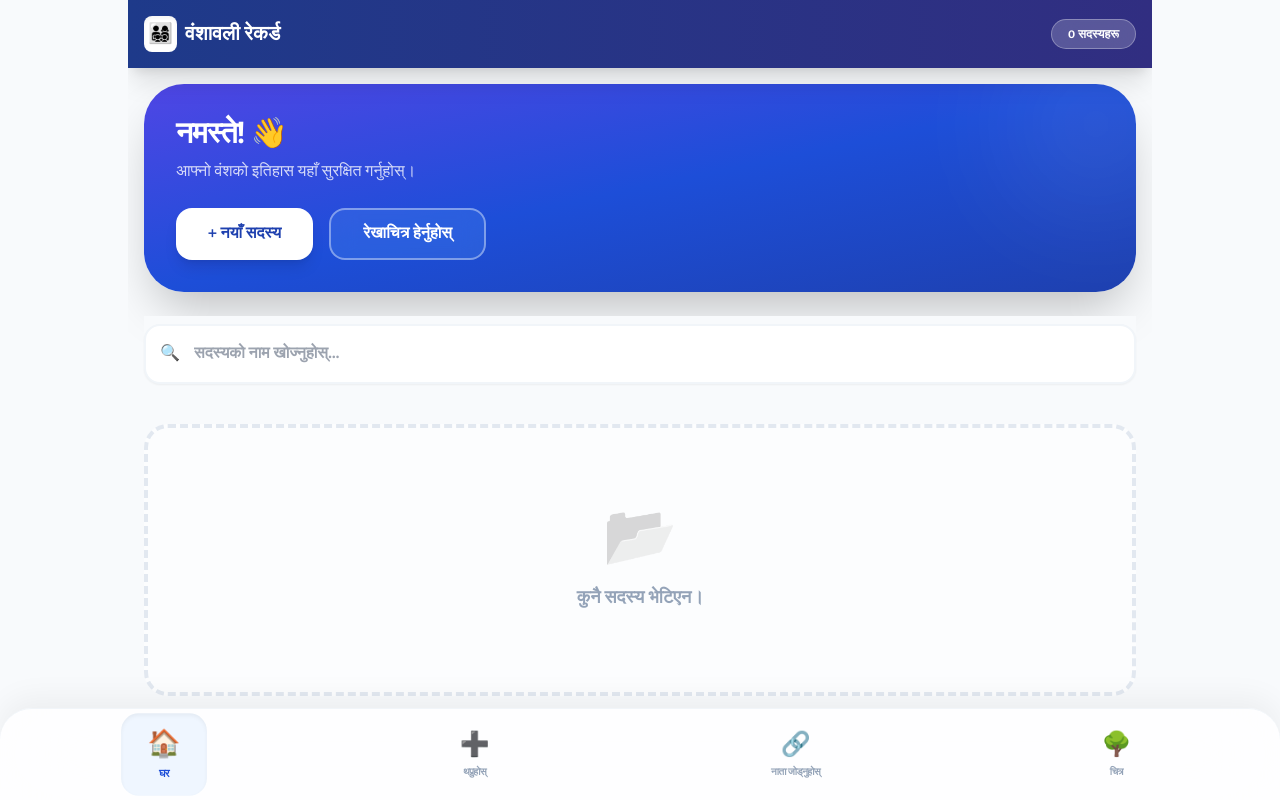
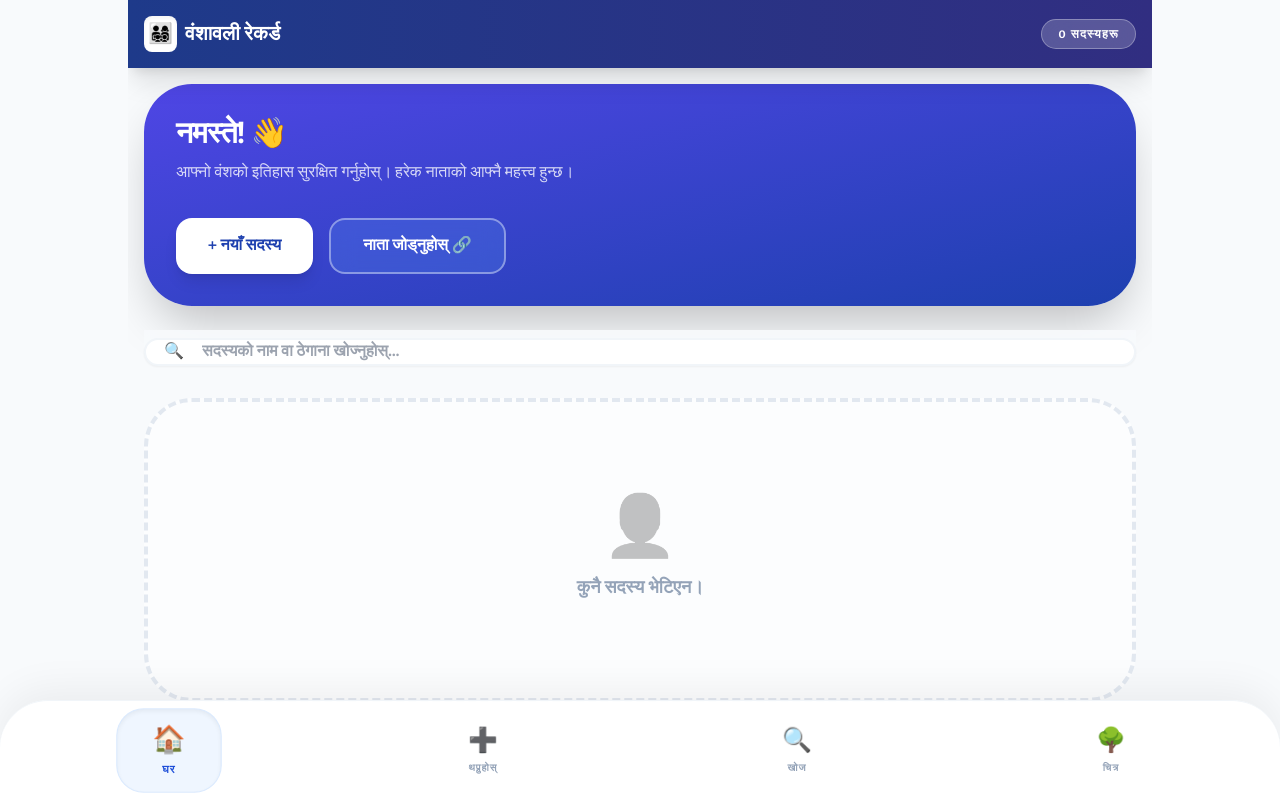
Before and after one commit to shuvasrj-cyber/lineage-1, a React (Vite) app: page / in a window 1280 px wide. Built offline with nearby package versions, Linux system fonts and the light colour scheme.

Commit message:
Update App.tsx

```diff
--- a/App.tsx
+++ b/App.tsx
@@ -1,9 +1,12 @@
+
 import React, { useState, useEffect } from 'react';
 import { Member, Relation, RelationType, AppView } from './types';
 import { db } from './db';
 import MemberForm from './components/MemberForm';
 import RelationLinker from './components/RelationLinker';
+import RelationEditor from './components/RelationEditor';
 import FamilyTree from './components/FamilyTree';
+import RelationshipFinder from './components/RelationshipFinder';
 
 const App: React.FC = () => {
   const [view, setView] = useState<AppView>('home');
@@ -11,6 +14,7 @@ const App: React.FC = () => {
   const [relations, setRelations] = useState<Relation[]>([]);
   const [loading, setLoading] = useState(true);
   const [editingMember, setEditingMember] = useState<Member | null>(null);
+  const [editingRelation, setEditingRelation] = useState<Relation | null>(null);
   const [searchQuery, setSearchQuery] = useState('');
 
   useEffect(() => {
@@ -65,6 +69,50 @@ const App: React.FC = () => {
     }
   };
 
+  const handleUpdateRelation = async (relationId: string, newType: RelationType) => {
+    try {
+      const rel = relations.find(r => r.id === relationId);
+      if (!rel) return;
+      const updatedRel = { ...rel, type: newType };
+      await db.addRelation(updatedRel);
+      setRelations(relations.map(r => r.id === relationId ? updatedRel : r));
+      setEditingRelation(null);
+    } catch (e) {
+      alert("नाता अद्यावधिक गर्न सकिएन।");
+    }
+  };
+
+  const handleDeleteRelation = async (relationId: string) => {
+    try {
+      const request = indexedDB.open('FamilyLineageDB', 1);
+      request.onsuccess = (e) => {
+        const idb = (e.target as any).result;
+        const tx = idb.transaction('relations', 'readwrite');
+        tx.objectStore('relations').delete(relationId);
+        setRelations(relations.filter(r => r.id !== relationId));
+        setEditingRelation(null);
+      };
+    } catch (e) {
+      alert("नाता मेटाउन सकिएन।");
+    }
+  };
+
+  const handleDeleteMember = async (memberId: string) => {
+    const member = members.find(m => m.id === memberId);
+    if (!member) return;
+
+    if (window.confirm(`के तपाईं निश्चित हुनुहुन्छ? यो सदस्यसँग सम्बन्धित सबै नाताहरू पनि मेटिनेछन्।`)) {
+      try {
+        await db.deleteMember(memberId);
+        setMembers(members.filter(m => m.id !== memberId));
+        setRelations(relations.filter(r => r.fromId !== memberId && r.toId !== memberId));
+        setView('home');
+      } catch (e) {
+        alert("सदस्य हटाउन सकिएन।");
+      }
+    }
+  };
+
   const handleLinkMembers = async (fromId: string, toId: string, type: RelationType) => {
     try {
       const newRel: Relation = {
@@ -81,9 +129,8 @@ const App: React.FC = () => {
     }
   };
 
-  const startEditing = (member: Member) => {
-    setEditingMember(member);
-    setView('edit_member');
+  const startEditingRelation = (rel: Relation) => {
+    setEditingRelation(rel);
   };
 
   const filteredMembers = members.filter((m: Member) =>
@@ -96,7 +143,7 @@ const App: React.FC = () => {
       <div className="flex items-center justify-center h-screen bg-blue-50">
         <div className="text-center">
           <div className="animate-spin rounded-full h-16 w-16 border-b-4 border-blue-600 mx-auto"></div>
-          <p className="mt-4 text-blue-800 font-bold animate-pulse">वंशावली लोड हुँदैछ...</p>
+          <p className="mt-4 text-blue-800 font-bold">लोड हुँदैछ...</p>
         </div>
       </div>
     );
@@ -108,7 +155,7 @@ const App: React.FC = () => {
         <h1 className="text-xl font-black flex items-center gap-2">
           <span className="bg-white rounded-lg p-1 text-xl shadow-inner">👨‍👩‍👧‍👦</span> वंशावली रेकर्ड
         </h1>
-        <div className="text-xs bg-white/20 backdrop-blur-md px-4 py-1.5 rounded-full border border-white/30 font-bold">
+        <div className="text-xs bg-white/20 backdrop-blur-md px-4 py-1.5 rounded-full border border-white/30 font-bold uppercase tracking-widest">
           {members.length} सदस्यहरू
         </div>
       </header>
@@ -116,66 +163,46 @@ const App: React.FC = () => {
       <main className="flex-1 overflow-y-auto p-4 pb-24 md:pb-6 relative">
         {view === 'home' && (
           <div className="space-y-6">
-            <div className="bg-gradient-to-br from-indigo-600 via-blue-700 to-blue-800 p-8 rounded-[2.5rem] text-white shadow-2xl relative overflow-hidden group">
-              <div className="absolute -top-10 -right-10 w-40 h-40 bg-white/10 rounded-full blur-3xl group-hover:scale-150 transition-transform duration-1000"></div>
+            <div className="bg-gradient-to-br from-indigo-600 to-blue-800 p-8 rounded-[3rem] text-white shadow-2xl relative overflow-hidden group">
               <h2 className="text-3xl font-extrabold mb-2 tracking-tight">नमस्ते! 👋</h2>
-              <p className="opacity-80 font-medium mb-6">आफ्नो वंशको इतिहास यहाँ सुरक्षित गर्नुहोस्।</p>
+              <p className="opacity-80 font-medium mb-8 leading-relaxed">आफ्नो वंशको इतिहास सुरक्षित गर्नुहोस्। हरेक नाताको आफ्नै महत्त्व हुन्छ।</p>
               <div className="flex flex-wrap gap-4">
-                <button
-                  onClick={() => setView('add_member')}
-                  className="bg-white text-blue-800 px-8 py-3 rounded-2xl font-black shadow-lg hover:shadow-white/20 active:scale-95 transition-all"
-                >
-                  + नयाँ सदस्य
-                </button>
-                <button
-                  onClick={() => setView('tree_view')}
-                  className="bg-blue-400/20 backdrop-blur-md text-white border-2 border-white/40 px-8 py-3 rounded-2xl font-black hover:bg-white/10 transition-all"
-                >
-                  रेखाचित्र हेर्नुहोस्
-                </button>
+                <button onClick={() => setView('add_member')} className="bg-white text-blue-800 px-8 py-3.5 rounded-2xl font-black shadow-lg active:scale-95 transition-all">+ नयाँ सदस्य</button>
+                <button onClick={() => setView('link_members')} className="bg-blue-400/20 backdrop-blur-md text-white border-2 border-white/40 px-8 py-3.5 rounded-2xl font-black active:scale-95 transition-all">नाता जोड्नुहोस् 🔗</button>
               </div>
             </div>
 
-            <div className="sticky top-0 z-20 pt-2 pb-4 bg-slate-50">
+            <div className="sticky top-0 z-20 py-2 bg-slate-50/90 backdrop-blur-sm">
                <div className="relative">
-                 <span className="absolute left-4 top-1/2 -translate-y-1/2 text-slate-400">🔍</span>
+                 <span className="absolute left-5 top-1/2 -translate-y-1/2 text-slate-400">🔍</span>
                  <input
                    type="text"
-                   placeholder="सदस्यको नाम खोज्नुहोस्..."
+                   placeholder="सदस्यको नाम वा ठेगाना खोज्नुहोस्..."
                    value={searchQuery}
-                   onChange={(e: React.ChangeEvent<HTMLInputElement>) => setSearchQuery(e.target.value)}
-                   className="w-full pl-12 pr-4 py-4 bg-white rounded-2xl border-2 border-slate-100 shadow-sm outline-none focus:border-blue-400 transition-all text-slate-700 font-bold"
+                   onChange={(e) => setSearchQuery(e.target.value)}
+                   className="w-full pl-14 pr-6 py-4.5 bg-white rounded-[2rem] border-2 border-slate-100 shadow-sm outline-none focus:border-blue-400 transition-all text-slate-700 font-bold"
                  />
                </div>
             </div>
 
             <div className="grid grid-cols-1 md:grid-cols-2 gap-4">
               {filteredMembers.length === 0 ? (
-                <div className="col-span-full text-center py-20 bg-white/50 rounded-3xl border-4 border-dashed border-slate-200">
-                   <span className="text-6xl block mb-4 grayscale opacity-50">📂</span>
+                <div className="col-span-full text-center py-24 bg-white/50 rounded-[3rem] border-4 border-dashed border-slate-200">
+                   <span className="text-6xl block mb-4 grayscale opacity-40">👤</span>
                    <p className="text-slate-400 font-black text-lg">कुनै सदस्य भेटिएन।</p>
                 </div>
               ) : (
-                filteredMembers.map((member: Member) => (
-                  <div key={member.id} className="bg-white p-4 rounded-3xl shadow-sm border-2 border-slate-50 flex items-center gap-5 hover:shadow-xl hover:border-blue-100 transition-all group">
-                    <div className="w-20 h-20 rounded-2xl bg-slate-100 shrink-0 overflow-hidden border-4 border-slate-50 group-hover:border-blue-50 transition-all shadow-inner">
-                      {member.photo ? (
-                        <img src={member.photo} alt={member.name} className="w-full h-full object-cover" />
-                      ) : (
-                        <div className="w-full h-full flex items-center justify-center text-4xl bg-slate-100">👤</div>
-                      )}
+                filteredMembers.map((member) => (
+                  <div key={member.id} className="bg-white p-5 rounded-[2.5rem] shadow-sm border-2 border-slate-50 flex items-center gap-5 hover:shadow-xl hover:border-blue-100 transition-all group">
+                    <div className="w-24 h-24 rounded-3xl bg-slate-100 shrink-0 overflow-hidden border-4 border-slate-50 shadow-inner">
+                      {member.photo ? <img src={member.photo} alt={member.name} className="w-full h-full object-cover" /> : <div className="w-full h-full flex items-center justify-center text-5xl bg-slate-50">👤</div>}
                     </div>
-                    <div className="flex-1">
-                      <h3 className="font-black text-slate-800 text-lg leading-tight">{member.name}</h3>
-                      <p className="text-sm text-slate-400 font-bold mt-0.5">{member.address || 'ठेगाना थपिएको छैन'}</p>
-                      <div className="flex items-center justify-between mt-2">
-                         <span className="text-xs text-blue-600 font-black bg-blue-50 px-3 py-1 rounded-full uppercase tracking-tighter">{member.mobile || 'फोन उपलब्ध छैन'}</span>
-                         <button
-                           onClick={() => startEditing(member)}
-                           className="text-xs font-black text-slate-400 hover:text-blue-600 transition p-2 bg-slate-50 rounded-lg"
-                         >
-                           विवरण सच्याउनुहोस् ✏️
-                         </button>
+                    <div className="flex-1 min-w-0">
+                      <h3 className="font-black text-slate-800 text-xl truncate">{member.name}</h3>
+                      <p className="text-sm text-slate-400 font-bold truncate">📍 {member.address || 'विवरण छैन'}</p>
+                      <div className="flex gap-2 mt-4">
+                         <button onClick={() => { setEditingMember(member); setView('edit_member'); }} className="flex-1 text-[11px] font-black text-blue-600 py-2.5 bg-blue-50 rounded-xl border border-blue-100 active:scale-95 transition">सच्याउनुहोस्</button>
+                         <button onClick={() => handleDeleteMember(member.id)} className="flex-1 text-[11px] font-black text-red-600 py-2.5 bg-red-50 rounded-xl border border-red-100 active:scale-95 transition">मेटाउनुहोस्</button>
                       </div>
                     </div>
                   </div>
@@ -185,71 +212,57 @@ const App: React.FC = () => {
           </div>
         )}
 
-        {view === 'add_member' && (
-          <MemberForm
-            onSave={handleAddMember}
-            existingMembers={members}
-            onCancel={() => setView('home')}
-          />
-        )}
-
-        {view === 'edit_member' && editingMember && (
-          <MemberForm
-            onSave={handleUpdateMember}
-            existingMembers={members.filter((m: Member) => m.id !== editingMember.id)}
-            onCancel={() => {
-              setEditingMember(null);
-              setView('home');
-            }}
-            initialData={editingMember}
-            isEdit={true}
-          />
-        )}
-
-        {view === 'link_members' && (
-          <RelationLinker
-            members={members}
-            onLink={handleLinkMembers}
-            onCancel={() => setView('home')}
-          />
-        )}
+        {view === 'add_member' && <MemberForm onSave={handleAddMember} existingMembers={members} onCancel={() => setView('home')} />}
+        {view === 'edit_member' && editingMember && <MemberForm onSave={handleUpdateMember} existingMembers={members.filter(m => m.id !== editingMember.id)} onCancel={() => setView('home')} initialData={editingMember} isEdit={true} />}
+        {view === 'link_members' && <RelationLinker members={members} onLink={handleLinkMembers} onCancel={() => setView('home')} />}
 
         {view === 'tree_view' && (
           <div className="h-full">
-            <FamilyTree members={members} relations={relations} />
+            <FamilyTree
+              members={members}
+              relations={relations}
+              onEditMember={(m) => { setEditingMember(m); setView('edit_member'); }}
+              onDeleteMember={handleDeleteMember}
+              onEditRelation={startEditingRelation}
+            />
+          </div>
+        )}
+
+        {view === 'relationship_finder' && <RelationshipFinder members={members} relations={relations} onCancel={() => setView('home')} />}
+
+        {/* Relation Editor Overlay Panel */}
+        {editingRelation && (
+          <div className="fixed inset-0 z-[100] flex items-center justify-center p-4 bg-slate-900/60 backdrop-blur-sm animate-in fade-in duration-300">
+            <div className="w-full max-w-lg animate-in zoom-in duration-300">
+              <RelationEditor
+                members={members}
+                relations={relations}
+                onUpdate={handleUpdateRelation}
+                onDelete={handleDeleteRelation}
+                onCancel={() => setEditingRelation(null)}
+                initialRelation={editingRelation}
+              />
+            </div>
           </div>
         )}
       </main>
 
-      <nav className="fixed bottom-0 left-0 right-0 bg-white/80 backdrop-blur-2xl border-t border-slate-100 p-2 flex justify-around shadow-[0_-10px_30px_rgba(0,0,0,0.05)] z-50 rounded-t-[2rem]">
-        <button
-          onClick={() => setView('home')}
-          className={`flex flex-col items-center p-3 px-6 rounded-2xl transition-all duration-300 ${view === 'home' || view === 'edit_member' ? 'text-blue-700 bg-blue-50 scale-110 shadow-inner' : 'text-slate-400 hover:text-slate-600'}`}
-        >
-          <span className="text-2xl">🏠</span>
-          <span className="text-[10px] font-black uppercase tracking-tighter mt-1">घर</span>
-        </button>
-        <button
-          onClick={() => setView('add_member')}
-          className={`flex flex-col items-center p-3 px-6 rounded-2xl transition-all duration-300 ${view === 'add_member' ? 'text-blue-700 bg-blue-50 scale-110 shadow-inner' : 'text-slate-400 hover:text-slate-600'}`}
-        >
-          <span className="text-2xl">➕</span>
-          <span className="text-[10px] font-black uppercase tracking-tighter mt-1">थप्नुहोस्</span>
-        </button>
-        <button
-          onClick={() => setView('link_members')}
-          className={`flex flex-col items-center p-3 px-6 rounded-2xl transition-all duration-300 ${view === 'link_members' ? 'text-blue-700 bg-blue-50 scale-110 shadow-inner' : 'text-slate-400 hover:text-slate-600'}`}
-        >
-          <span className="text-2xl">🔗</span>
-          <span className="text-[10px] font-black uppercase tracking-tighter mt-1">नाता जोड्नुहोस्</span>
-        </button>
-        <button
-          onClick={() => setView('tree_view')}
-          className={`flex flex-col items-center p-3 px-6 rounded-2xl transition-all duration-300 ${view === 'tree_view' ? 'text-blue-700 bg-blue-50 scale-110 shadow-inner' : 'text-slate-400 hover:text-slate-600'}`}
-        >
-          <span className="text-2xl">🌳</span>
-          <span className="text-[10px] font-black uppercase tracking-tighter mt-1">चित्र</span>
-        </button>
+      <nav className="fixed bottom-0 left-0 right-0 bg-white/90 backdrop-blur-3xl border-t border-slate-100 p-3 flex justify-around shadow-[0_-10px_40px_rgba(0,0,0,0.06)] z-50 rounded-t-[3rem]">
+        {[
+          { id: 'home', icon: '🏠', label: 'घर' },
+          { id: 'add_member', icon: '➕', label: 'थप्नुहोस्' },
+          { id: 'relationship_finder', icon: '🔍', label: 'खोज' },
+          { id: 'tree_view', icon: '🌳', label: 'चित्र' }
+        ].map((item) => (
+          <button
+            key={item.id}
+            onClick={() => setView(item.id as AppView)}
+            className={`flex flex-col items-center p-3 px-8 rounded-3xl transition-all duration-300 ${view === item.id ? 'text-blue-700 bg-blue-50 scale-110 shadow-inner ring-1 ring-blue-100' : 'text-slate-400 hover:text-slate-600'}`}
+          >
+            <span className="text-2xl">{item.icon}</span>
+            <span className="text-[10px] font-black uppercase tracking-widest mt-1">{item.label}</span>
+          </button>
+        ))}
       </nav>
     </div>
   );
```
